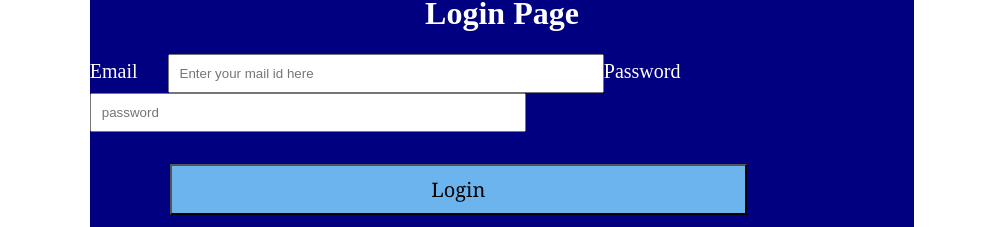
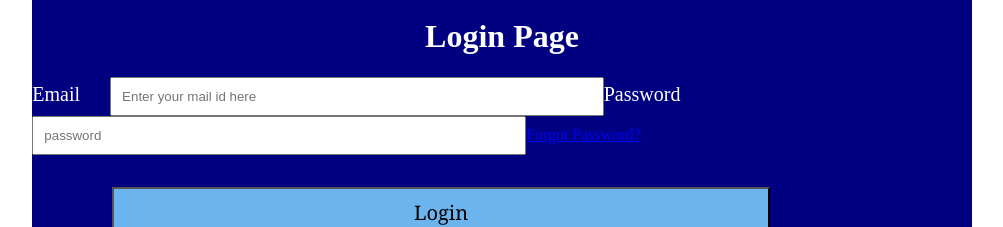
Before and after one commit to EmbarckleSweetlin/login-form, a React (Create React App) app: page / in a window 1280 px wide. Shown: the part 578-805 px from the top of the page, without its empty margins (146-1149 px from the left). Built offline with nearby package versions, Linux system fonts and the light colour scheme.

Commit message:
add forget password in login page

```diff
--- a/src/loginPage/login.js
+++ b/src/loginPage/login.js
@@ -50,6 +50,7 @@ export function LoginForm() {
   title="Must contain at least one  number and one uppercase and lowercase letter, and at least 8 or more characters"
             onChange={(e) => setPassword(e.target.value)}
             required></input>
+            <a href="/forgetpassword">Forgot Password?</a>
         <input id="submit" type="submit" value="Login" />
         <div id="signup">
           <p>Don't have an account?</p>
```
